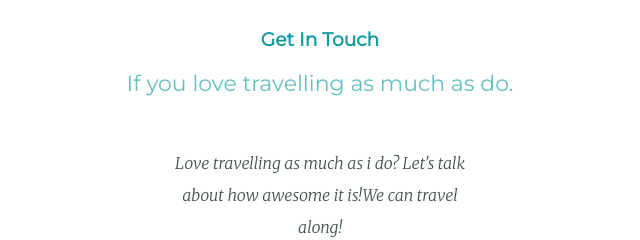
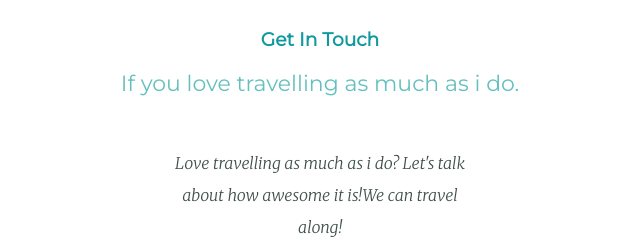
Before and after one commit to ManojGitHub1/Cool-MJ, a plain HTML site: page index.html in a window 1280 px wide. Shown: the part 1926-2166 px from the top of the page, 320-960 px from the left. Drawn offline with Linux system fonts and the light colour scheme.

Commit message:
spelling update

```diff
--- a/index.html
+++ b/index.html
@@ -47,7 +47,7 @@
         <hr>
         <div class="contact-me">
           <h3>Get In Touch</h3>
-          <h2>If you love travelling as much as do.</h2>
+          <h2>If you love travelling as much as i do.</h2>
           <p class="contact-me">Love travelling as much as i do? Let's talk about how awesome it is!We can travel along!</p>
           <a class="btn" href="manojjivanagi@email.com" target="_main">CONTACT ME</a>
         </div>
```
